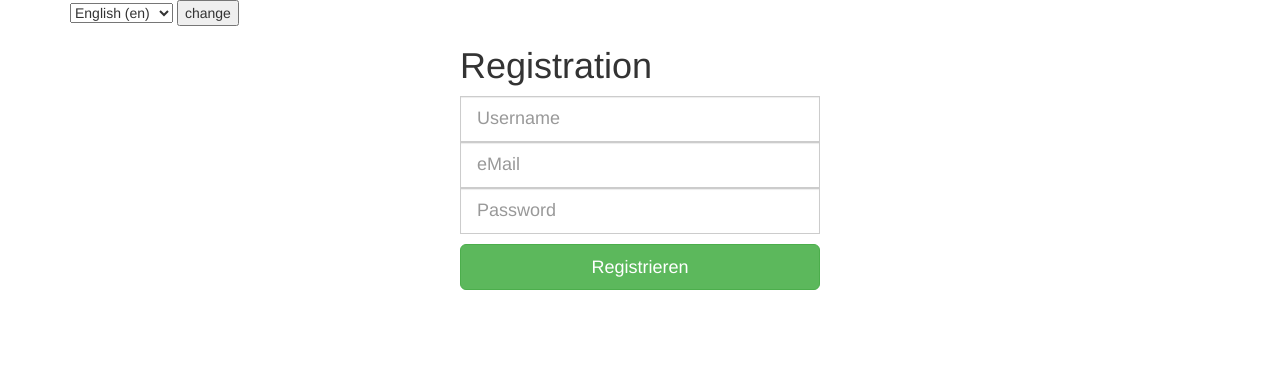
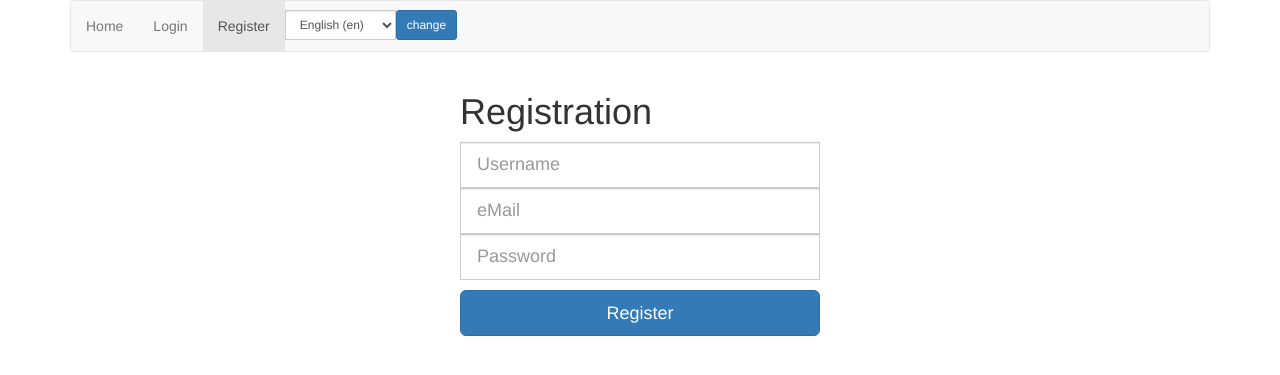
Before and after one commit to easy-as-pie-labs/tweap, a Django app: page /users/register/ in a window 1280 px wide. Shown: the top 375 px of the page. Run offline with Django 3.2, Linux system fonts and the light colour scheme; some libraries are stand-ins or nearby versions.

Commit message:
Navigation-Block was added. Also some minor stylechanges

```diff
--- a/tweap/tweap/static/tweap/style.css
+++ b/tweap/tweap/static/tweap/style.css
@@ -2,3 +2,15 @@
     width:100%;
     margin-top:10px;
 }
+
+.margin-nav{
+    margin-top:3px;
+}
+
+.no-wrap-element{
+    white-space:nowrap;
+}
+
+.valign-form{
+    margin-top:9px;
+}
--- a/tweap/tweap/templates/base.html
+++ b/tweap/tweap/templates/base.html
@@ -12,10 +12,14 @@
 </head>
 <body>
     <div class="container">
-        <form action="{% url 'set_language' %}" method="post">
+        <nav class="navbar navbar-default">
+        <ul class="nav navbar-nav margin-nav">
+            {% block navigation %}{% endblock %}
+            <li>
+                <form class="input-group input-group-sm" action="{% url 'set_language' %}" method="post">
                     {% csrf_token %}
                     <input name="next" type="hidden" value="{{ request.get_full_path|slice:'3:' }}" />
-                <select name="language">
+                    <select class="form-control valign-form" name="language">
                     {% get_language_info_list for LANGUAGES as languages %}
                       {% for language in languages %}
                         <option value="{{ language.code }}"{% if language.code == LANGUAGE_CODE %} selected="selected"{% endif %}>
@@ -23,8 +27,11 @@
                         </option>
                       {% endfor %}
                     </select>
-                <input type="submit" value="{% trans "change" %}" />
+                    <div class="no-wrap-element valign-form"><input type="submit" class="btn btn-sm btn-primary" name="change" value="{% trans "change" %}"></div>
                 </form>
+            </li>
+        </ul>
+        </nav>
         {% block content %}
 
         {% endblock %}
--- a/tweap/user_management/templates/user_management/logout.html
+++ b/tweap/user_management/templates/user_management/logout.html
@@ -1,5 +1,10 @@
 {% extends "user_management.html" %}
 {% load i18n %}
+{% block navigation %}
+        <li><a href="{% url 'user_management:home' %}">{% trans "Home" %}</a></li>
+        <li><a href="{% url 'user_management:login' %}">{% trans "Login" %}</a></li>
+        <li><a href="{% url 'user_management:register' %}">{% trans "Register" %}</a></li>
+{% endblock %}
 {% block user_management %}
 <h1>{% trans "Logged out" %}</h1>
 <p><a href="{% url 'user_management:login' %}">{% trans "Back to login." %}</a></p>
--- a/tweap/user_management/templates/user_management/profile.html
+++ b/tweap/user_management/templates/user_management/profile.html
@@ -1,7 +1,6 @@
 {% extends "user_management.html" %}
 {% load i18n %}
 {% block user_management %}
-{% block content %}
 {% load  static %}
         <h2>{% trans "Your profile" %}</h2>
         <img src="{{ user.profile.picture.url|default:'' }}">
--- a/tweap/user_management/templates/user_management/register.html
+++ b/tweap/user_management/templates/user_management/register.html
@@ -1,5 +1,10 @@
 {% extends "user_management.html" %}
 {% load i18n %}
+{% block navigation %}
+        <li><a href="{% url 'user_management:home' %}">{% trans "Home" %}</a></li>
+        <li><a href="{% url 'user_management:login' %}">{% trans "Login" %}</a></li>
+        <li class="active"><a href="{% url 'user_management:register' %}">{% trans "Register" %}</a></li>
+{% endblock %}
 {% block user_management %}
         <h1>{% trans "Registration" %}</h1>
         {% for error, message in error_messages.items %}
@@ -7,9 +12,9 @@
         {% endfor %}
         <form class="input-group input-group-lg" method="post" action="{% url 'user_management:register' %}">
             {% csrf_token %}
-            <input class="form-control" type="text" name="username" placeholder="Username" value="{{ username }}" required>
-            <input class="form-control" type="email" name="email" placeholder="eMail" value="{{ email }}" required>
-            <input class="form-control" type="password" name="password" placeholder="Password" required>
-            <input class="btn btn-success btn-lg btn-middle" type="submit" value="Registrieren">
+            <input class="form-control" type="text" name="username" placeholder="{% trans "Username" %}" value="{{ username }}" required>
+            <input class="form-control" type="email" name="email" placeholder="{% trans "eMail" %}" value="{{ email }}" required>
+            <input class="form-control" type="password" name="password" placeholder="{% trans "Password" %}" required>
+            <input class="btn btn-primary btn-lg btn-middle" type="submit" value="{% trans "Register" %}">
         </form>
 {% endblock %}
```
Also changed, not shown: tweap/project_management/templates/project_management/create.html (+9 -11 lines), tweap/project_management/templates/project_management/project.html (+9 -9 lines), tweap/tweap/templates/project_management.html (added, +9 -0 lines), tweap/tweap/templates/user_management_profile.html (added, +9 -0 lines), tweap/user_management/templates/user_management/editprofile.html (+10 -6 lines), tweap/user_management/templates/user_management/login.html (+9 -4 lines). Lines whose indentation alone changed are shown as unchanged.
